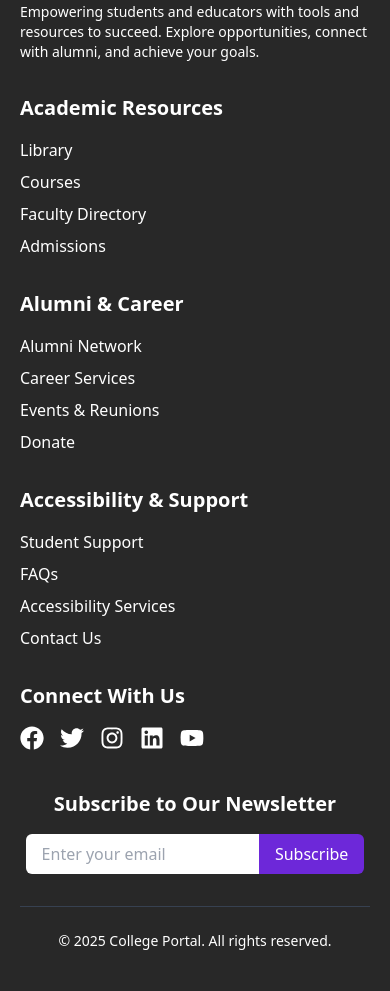
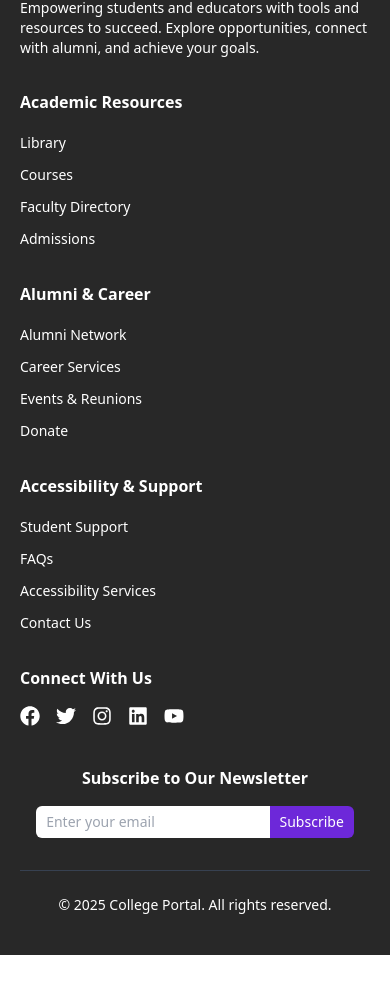
Before and after one commit to JatinBrandshow/college-portal-live, a Next.js app: page /about in a window 390 px wide. Shown: the part 5390-6381 px from the top of the page. After the commit the page ends 6345 px from the top, so only its background shows below. Built offline with nearby package versions, Linux system fonts and the light colour scheme.

Commit message:
New Changes

```diff
--- a/src/components/Footer.js
+++ b/src/components/Footer.js
@@ -8,7 +8,7 @@ const Footer = () => {
       <div className="container mx-auto px-5">
         <div className="grid grid-cols-1 md:grid-cols-5 gap-8 mb-10">
           <div>
-            <h3 className="text-2xl font-bold mb-4 flex items-center">
+            <h3 className="text-2xl font-bold mb-4 flex items-center max-md:text-xl max-sm:text-lg">
               <FaGraduationCap className="mr-2" />
               College Portal
             </h3>
@@ -19,25 +19,25 @@ const Footer = () => {
           </div>
 
           <div>
-            <h3 className="text-xl font-semibold mb-4 hover:text-gray-300 transition duration-200">Academic Resources</h3>
+            <h3 className="text-xl font-semibold mb-4 hover:text-gray-300 transition duration-200 max-sm:text-base max-md:text-lg">Academic Resources</h3>
             <ul className="space-y-2">
               <li>
-                <Link href="/library" className="hover:text-gray-300 transition duration-200">
+                <Link href="/library" className="text-base hover:text-gray-300 transition duration-200 max-sm:text-sm">
                   Library
                 </Link>
               </li>
               <li>
-                <Link href="/courses" className="hover:text-gray-300 transition duration-200">
+                <Link href="/courses" className="text-base hover:text-gray-300 transition duration-200 max-sm:text-sm">
                   Courses
                 </Link>
               </li>
               <li>
-                <Link href="/faculty" className="hover:text-gray-300 transition duration-200">
+                <Link href="/faculty" className="text-base hover:text-gray-300 transition duration-200 max-sm:text-sm">
                   Faculty Directory
                 </Link>
               </li>
               <li>
-                <Link href="/admissions" className="hover:text-gray-300 transition duration-200">
+                <Link href="/admissions" className="text-base hover:text-gray-300 transition duration-200 max-sm:text-sm">
                   Admissions
                 </Link>
               </li>
@@ -45,25 +45,25 @@ const Footer = () => {
           </div>
 
           <div>
-            <h3 className="text-xl font-semibold mb-4 hover:text-gray-300 transition duration-200">Alumni & Career</h3>
+            <h3 className="text-xl font-semibold mb-4 hover:text-gray-300 transition duration-200 max-md:text-lg max-sm:text-base">Alumni & Career</h3>
             <ul className="space-y-2">
               <li>
-                <Link href="/alumni" className="hover:text-gray-300 transition duration-200">
+                <Link href="/alumni" className="text-base hover:text-gray-300 transition duration-200 max-sm:text-sm">
                   Alumni Network
                 </Link>
               </li>
               <li>
-                <Link href="/career" className="hover:text-gray-300 transition duration-200">
+                <Link href="/career" className="text-base hover:text-gray-300 transition duration-200 max-sm:text-sm">
                   Career Services
                 </Link>
               </li>
               <li>
-                <Link href="/events" className="hover:text-gray-300 transition duration-200">
+                <Link href="/events" className="text-base hover:text-gray-300 transition duration-200 max-sm:text-sm">
                   Events & Reunions
                 </Link>
               </li>
               <li>
-                <Link href="/donate" className="hover:text-gray-300 transition duration-200">
+                <Link href="/donate" className="text-base hover:text-gray-300 transition duration-200 max-sm:text-sm">
                   Donate
                 </Link>
               </li>
@@ -71,25 +71,25 @@ const Footer = () => {
           </div>
 
           <div>
-            <h3 className="text-xl font-semibold mb-4 hover:text-gray-300 transition duration-200">Accessibility & Support</h3>
+            <h3 className="text-xl font-semibold mb-4 hover:text-gray-300 transition duration-200 max-md:text-lg max-sm:text-base">Accessibility & Support</h3>
             <ul className="space-y-2">
               <li>
-                <Link href="/support" className="hover:text-gray-300 transition duration-200">
+                <Link href="/support" className="text-base hover:text-gray-300 transition duration-200 max-sm:text-sm">
                   Student Support
                 </Link>
               </li>
               <li>
-                <Link href="/faq" className="hover:text-gray-300 transition duration-200">
+                <Link href="/faq" className="text-base hover:text-gray-300 transition duration-200 max-sm:text-sm">
                   FAQs
                 </Link>
               </li>
               <li>
-                <Link href="/accessibility" className="hover:text-gray-300 transition duration-200">
+                <Link href="/accessibility" className="text-base hover:text-gray-300 transition duration-200 max-sm:text-sm">
                   Accessibility Services
                 </Link>
               </li>
               <li>
-                <Link href="/contact" className="hover:text-gray-300 transition duration-200">
+                <Link href="/contact" className="text-base hover:text-gray-300 transition duration-200 max-sm:text-sm">
                   Contact Us
                 </Link>
               </li>
@@ -97,7 +97,7 @@ const Footer = () => {
           </div>
 
           <div>
-            <h3 className="text-xl font-semibold mb-4">Connect With Us</h3>
+            <h3 className="text-xl font-semibold mb-4 max-md:text-lg max-sm:text-base">Connect With Us</h3>
             <div className="flex flex-wrap space-x-4 gap-y-4 lg:gap-y-0">
               <a
                 href="#"
@@ -105,7 +105,7 @@ const Footer = () => {
                 rel="noopener noreferrer"
                 className="hover:text-blue-400 transition duration-200"
               >
-                <FaFacebook className="w-6 h-6" />
+                <FaFacebook className="w-6 h-6 max-sm:w-5 max-sm:h-5" />
               </a>
               <a
                 href="#"
@@ -113,7 +113,7 @@ const Footer = () => {
                 rel="noopener noreferrer"
                 className="hover:text-blue-400 transition duration-200"
               >
-                <FaTwitter className="w-6 h-6" />
+                <FaTwitter className="w-6 h-6 max-sm:w-5 max-sm:h-5" />
               </a>
               <a
                 href="#"
@@ -121,7 +121,7 @@ const Footer = () => {
                 rel="noopener noreferrer"
                 className="hover:text-pink-400 transition duration-200"
               >
-                <FaInstagram className="w-6 h-6" />
+                <FaInstagram className="w-6 h-6 max-sm:w-5 max-sm:h-5" />
               </a>
               <a
                 href="#"
@@ -129,7 +129,7 @@ const Footer = () => {
                 rel="noopener noreferrer"
                 className="hover:text-blue-600 transition duration-200"
               >
-                <FaLinkedin className="w-6 h-6" />
+                <FaLinkedin className="w-6 h-6 max-sm:w-5 max-sm:h-5" />
               </a>
               <a
                 href="#"
@@ -137,21 +137,21 @@ const Footer = () => {
                 rel="noopener noreferrer"
                 className="hover:text-red-400 transition duration-200"
               >
-                <FaYoutube className="w-6 h-6" />
+                <FaYoutube className="w-6 h-6 max-sm:w-5 max-sm:h-5" />
               </a>
             </div>
           </div>
         </div>
 
         <div className="text-center mb-8">
-          <h3 className="text-xl font-semibold mb-4">Subscribe to Our Newsletter</h3>
+          <h3 className="text-xl font-semibold mb-4 max-md:text-lg max-sm:text-base">Subscribe to Our Newsletter</h3>
           <form className="flex items-center justify-center">
             <input
               type="email"
               placeholder="Enter your email"
-              className="w-2/3 sm:w-1/3 px-4 py-2 text-black rounded-l-md focus:outline-none"
+              className="text-base w-2/3 sm:w-1/3 px-4 py-2 text-black rounded-l-md focus:outline-none max-sm:text-sm max-sm:py-1.5 max-sm:px-2.5"
             />
-            <button className="bg-violet-700 px-4 py-2 rounded-r-md hover:bg-gray-600 transition duration-200">
+            <button className="text-base bg-violet-700 px-4 py-2 rounded-r-md hover:bg-gray-600 transition duration-200 max-sm:text-sm max-sm:py-1.5 max-sm:px-2.5">
               Subscribe
             </button>
           </form>
--- a/src/components/OurTestimonial.js
+++ b/src/components/OurTestimonial.js
@@ -54,18 +54,18 @@ const OurTestimonial = () => {
   return (
     <section className="bg-violet-50 py-16 px-4">
       <div className="text-center mb-10">
-        <h2 className="text-xl font-semibold text-[#8070dd]">Our Testimonial</h2>
-        <p className="text-4xl text-black font-bold mt-4">What's People Say's</p>
-        <p className="text-gray-500 mt-2 max-w-3xl mx-auto">
-          <span className="font-semibold">Don’t Just Take Our Word for It – Read Reviews </span>
+        <h2 className="text-xl font-semibold text-[#8070dd] max-md:text-lg max-sm:text-base">Our Testimonial</h2>
+        <p className="text-4xl text-black font-bold mt-4 max-lg:text-3xl max-md:text-2xl max-sm:text-xl">What's People Say's</p>
+        <p className="text-base text-gray-500 mt-2 max-w-3xl mx-auto max-sm:text-sm">
+          <span className="text-base font-semibold max-sm:text-sm">Don’t Just Take Our Word for It – Read Reviews </span>
           From Students and Parents Who Successfully Used College Portal to Choose the Right Institution and Accommodation!
         </p>
       </div>
 
       <div className="relative flex flex-col justify-center">
-        {testimonials.length > 0 ? ( // ✅ Ensure Swiper renders only when testimonials exist
+        {testimonials.length > 0 ? (
           <Swiper
-            key={testimonials.length} // ✅ Forces Swiper to re-render when testimonials change
+            key={testimonials.length}
             slidesPerView={1}
             spaceBetween={10}
             breakpoints={{
@@ -81,20 +81,18 @@ const OurTestimonial = () => {
               delay: 5000,
               disableOnInteraction: false,
             }}
-            pagination={{ clickable: true }} // ✅ Removed 'el' to ensure correct behavior
+            // pagination={{ clickable: true }}
             modules={[Autoplay, Pagination]}
             className="w-full max-w-8xl"
           >
             {testimonials.map((testimonial) => (
               <SwiperSlide key={testimonial.id} className="flex justify-center">
-                <div className="bg-white rounded-2xl shadow-lg p-6 w-full max-w-[350px] min-h-[350px] border border-gray-200 hover:shadow-xl hover:scale-105 transition duration-300 flex flex-col justify-between">
-                  {/* Quotation Mark */}
-                  <div className="relative text-[#8070dd] text-5xl font-bold opacity-100">
+                <div className="bg-white rounded-2xl shadow-lg p-6 w-full max-w-[350px] min-h-[350px] border border-gray-200 hover:shadow-xl hover:scale-105 transition duration-300 flex flex-col justify-between max-md:p-5 max-sm:p-4 max-sm:min-h-64">
+                  <div className="relative text-[#8070dd] text-5xl font-bold opacity-100 max-md:text-4xl max-sm:text-3xl">
                     <BiSolidQuoteAltLeft />
                   </div>
 
-                  {/* Testimonial Text with Overflow Hidden */}
-                  <p className="text-gray-700 italic mb-6 line-clamp-4 overflow-hidden">
+                  <p className="text-base text-gray-700 italic mb-6 line-clamp-4 overflow-hidden max-lg:mb-5 max-md:mb-4 max-sm:mb-3 max-sm:text-sm">
                     {testimonial.text}
                   </p>
 
@@ -107,7 +105,6 @@ const OurTestimonial = () => {
                     <div>
                       <h4 className="text-lg font-semibold text-gray-800">{testimonial.name}</h4>
                       <p className="text-sm text-gray-500">{testimonial.role}</p>
-                      {/* Star Rating */}
                       <div className="mt-2 text-yellow-500 flex justify-left gap-1">
                         {[...Array(testimonial.rating)].map((_, i) => (
                           <svg
```
